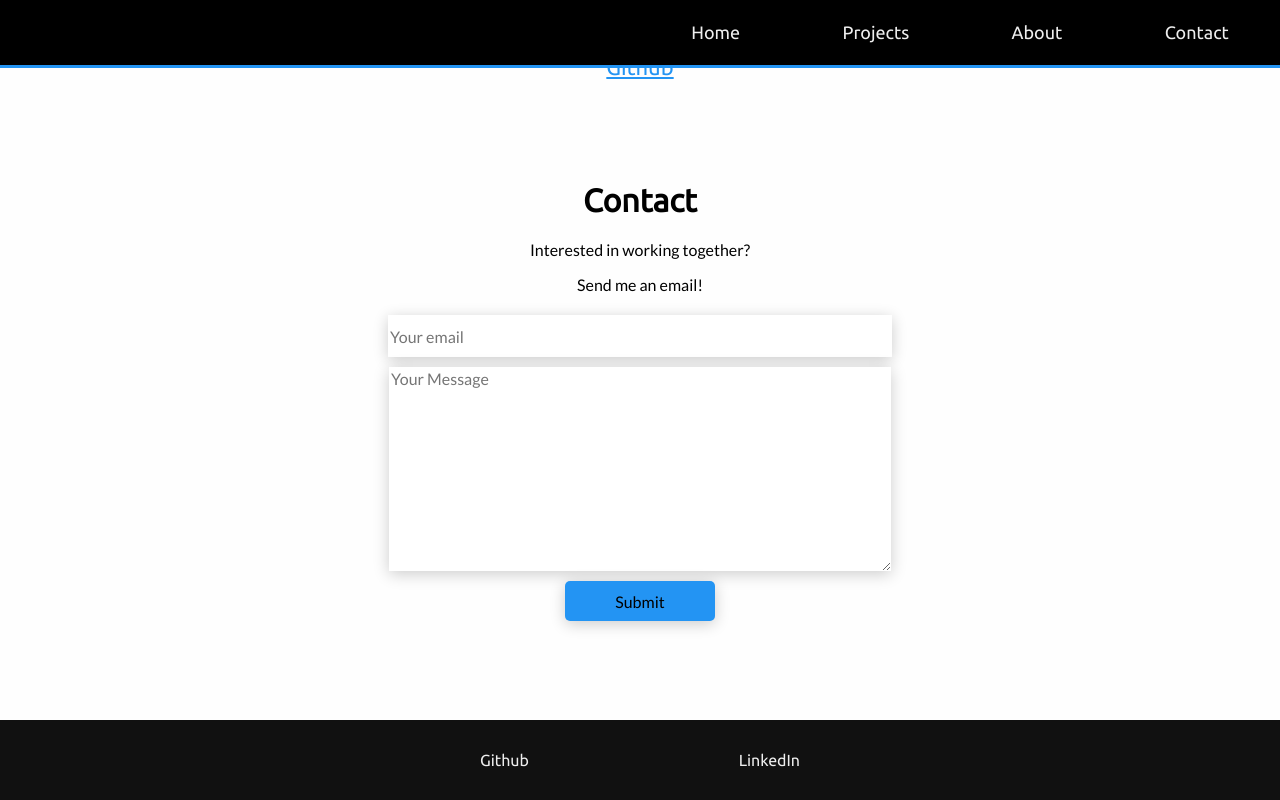
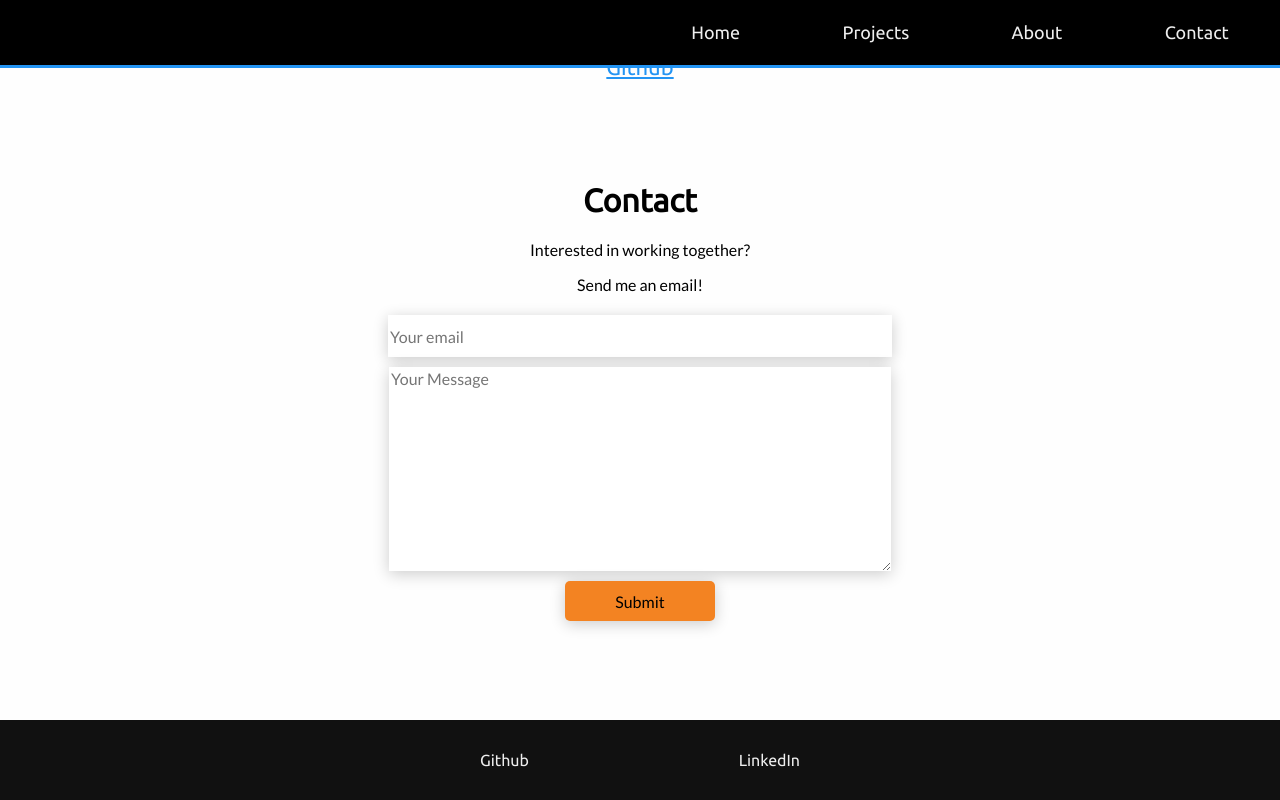
Before and after one commit to dgillen27/Portfolio, a React (Create React App) app: page / in a window 1280 px wide. In both pictures the pointer is over the input 640 px from the left and 4267 px from the top of the page. Shown: the part 3666-4466 px from the top of the page. Built offline with nearby package versions, Linux system fonts and the light colour scheme.

Commit message:
changed submit color

```diff
--- a/src/App.css
+++ b/src/App.css
@@ -341,11 +341,12 @@ textarea:focus {
   border-radius: 5px;
   transition: 300ms;
   font-size: 16px;
+  background: #2394F3;
 }
 
 .submit-button:hover {
   cursor: pointer;
-  background: #2394F3;
+  background: #F38322;
 }
 
 .footer-container {
```
